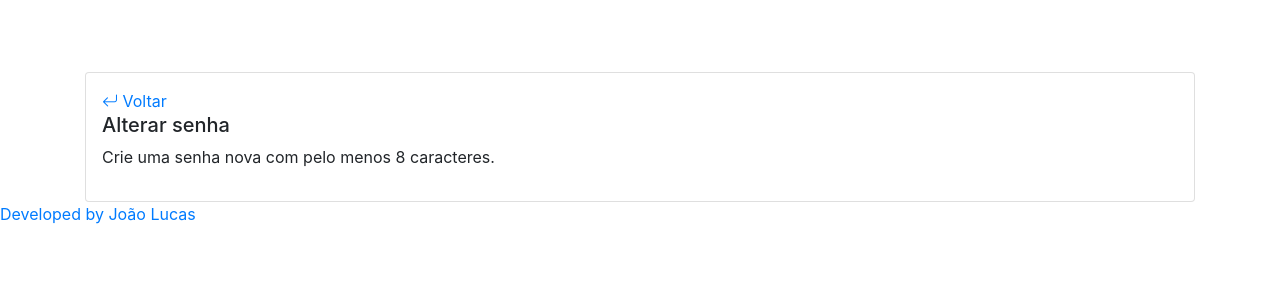
After one commit to lucasops96/clinicareapi, a Django app: page /senha/1 in a window 1280 px wide. The commit adds this page. Shown: the top 300 px of the page. Run offline with Django 5.2, Linux system fonts and the light colour scheme.

Commit message:
template de alterar senha criado

```diff
--- a/clinicareapi/templates/base.html
+++ b/clinicareapi/templates/base.html
@@ -8,6 +8,8 @@
 
     <!-- Bootstrap CSS -->
     <link rel="stylesheet" href="https://cdn.jsdelivr.net/npm/bootstrap@4.4.1/dist/css/bootstrap.min.css" integrity="sha384-Vkoo8x4CGsO3+Hhxv8T/Q5PaXtkKtu6ug5TOeNV6gBiFeWPGFN9MuhOf23Q9Ifjh" crossorigin="anonymous">
+    <!--icon-->
+    <link rel="stylesheet" href="https://cdn.jsdelivr.net/npm/bootstrap-icons@1.11.3/font/bootstrap-icons.min.css">
 
     <link rel="stylesheet" href="{% static 'clinicareapi/css/styles.css' %}">
     <title>CliniCare - {% block title %}{% endblock title %} </title>
--- /dev/null
+++ b/clinicareapi/templates/partials/senha.html
@@ -0,0 +1,19 @@
+{% extends "base.html" %}
+
+{% block title %}Alterar Senha{% endblock title %}
+
+{% block content %}
+<div class="card mt-3 p-3">
+    <div>
+        <a href="{% url 'clinicareapi:profissional_update_view' request.user.user_custom.id_profissional %}">
+            <i class="bi bi-arrow-return-left"></i>
+            Voltar
+        </a>
+    </div>
+    <h5>Alterar senha</h5>
+    <p>Crie uma senha nova com pelo menos 8 caracteres.</p>
+    <div class="row">
+
+    </div>
+</div>
+{% endblock content %}
--- a/clinicareapi/urls.py
+++ b/clinicareapi/urls.py
@@ -34,6 +34,7 @@ urlpatterns = [
     path('login/create/',site.login_create,name='login_create'),
     path('logout/',site.logout_view,name='logout'),
     path('dashboard/',site.dashboard,name='dashboard'),
+    path('senha/<int:pk>',site.alterar_senha,name='senha'),
 
     # urls api
     path('clinicare/api/token/', TokenObtainPairView.as_view(), name='token_obtain_pair'),
--- a/clinicareapi/views/site/partials_view.py
+++ b/clinicareapi/views/site/partials_view.py
@@ -71,3 +71,7 @@ def dashboard(request):
             },
         ],
     })
+
+
+def alterar_senha(request,pk):
+    return render(request,'partials/senha.html')
```
Also changed, not shown: clinicareapi/templates/profissional/profissional_saude_update_view.html (+7 -1 lines), clinicareapi/views/site/profissional_saude_view.py (line endings or trailing spaces).
